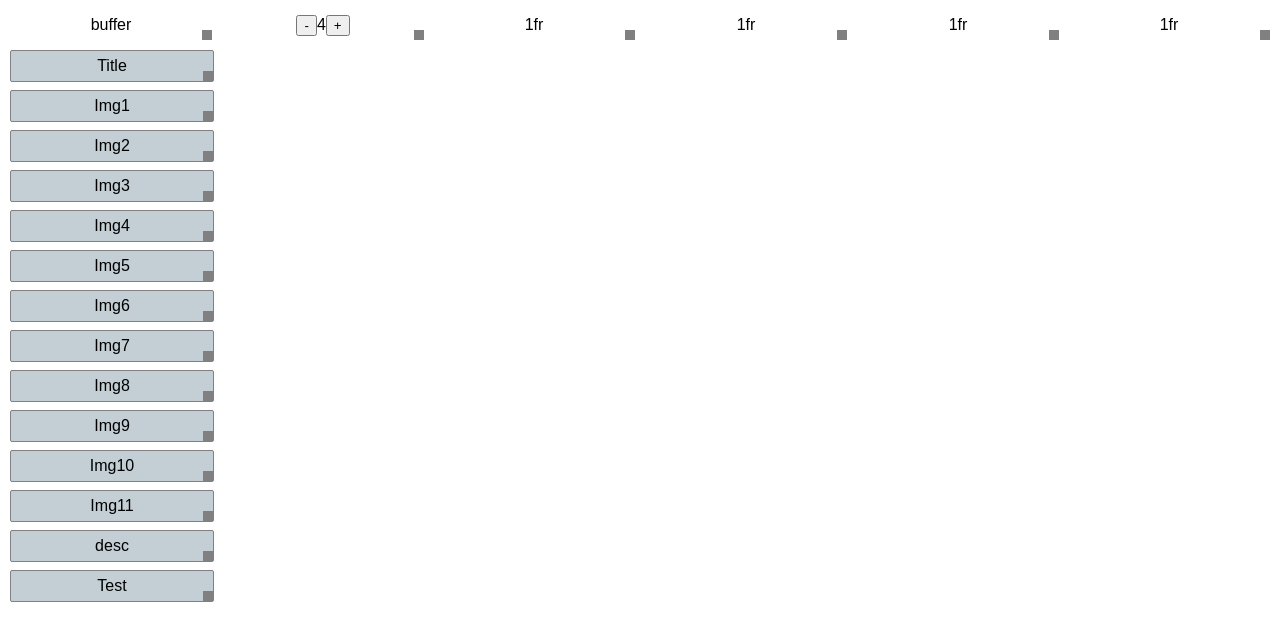
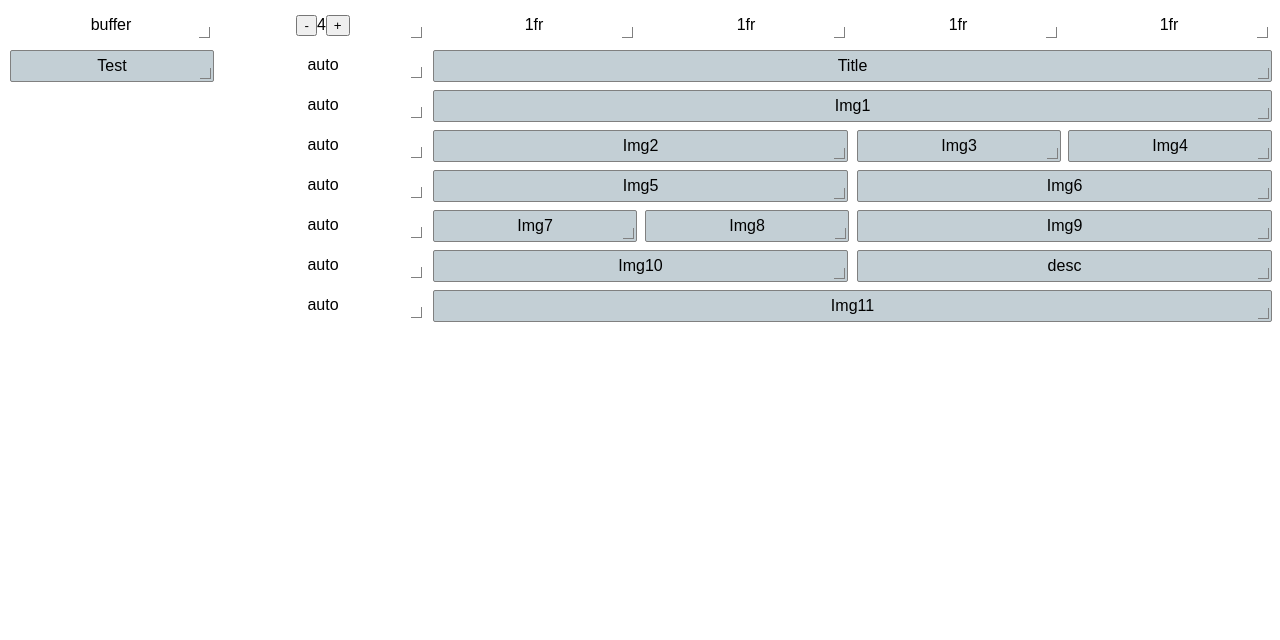
Before and after one commit to manuelJung/cf-grid-addon, a React (Create React App) app: page / in a window 1280 px wide. Shown: the top 640 px of the page. Built offline with nearby package versions, Linux system fonts and the light colour scheme.

Commit message:
better resizable handle styleing

```diff
--- a/src/components/Grid.js
+++ b/src/components/Grid.js
@@ -93,9 +93,11 @@ const Component = styled.div`
     position: absolute;
     width: 10px;
     height: 10px;
-    right: 0;
-    bottom: 0;
-    background: grey;
+    right: 2px;
+    bottom: 2px;
+    border-right: 1px solid grey;
+    border-bottom: 1px solid grey;
+    cursor: pointer;
   }
 
   .el-static {
--- a/src/utils/cf.js
+++ b/src/utils/cf.js
@@ -1,15 +1,15 @@
-const DEMO_GRID = (``)
+// const DEMO_GRID = (``)
 
-// const DEMO_GRID = (`
-//   " Title Title Title Title " auto
-//   " Img1  Img1  Img1  Img1  " auto
-//   " Img2  Img2  Img3  Img4  " auto
-//   " Img5  Img5  Img6  Img6  " auto
-//   " Img7  Img8  Img9  Img9  " auto
-//   " Img10 Img10 desc  desc  " auto
-//   " Img11 Img11 Img11 Img11 " auto
-//   / 1fr   1fr   1fr   1fr
-// `)
+const DEMO_GRID = (`
+  " Title Title Title Title " auto
+  " Img1  Img1  Img1  Img1  " auto
+  " Img2  Img2  Img3  Img4  " auto
+  " Img5  Img5  Img6  Img6  " auto
+  " Img7  Img8  Img9  Img9  " auto
+  " Img10 Img10 desc  desc  " auto
+  " Img11 Img11 Img11 Img11 " auto
+  / 1fr   1fr   1fr   1fr
+`)
 
 // const DEMO_COMPONENTS = []
 
```
